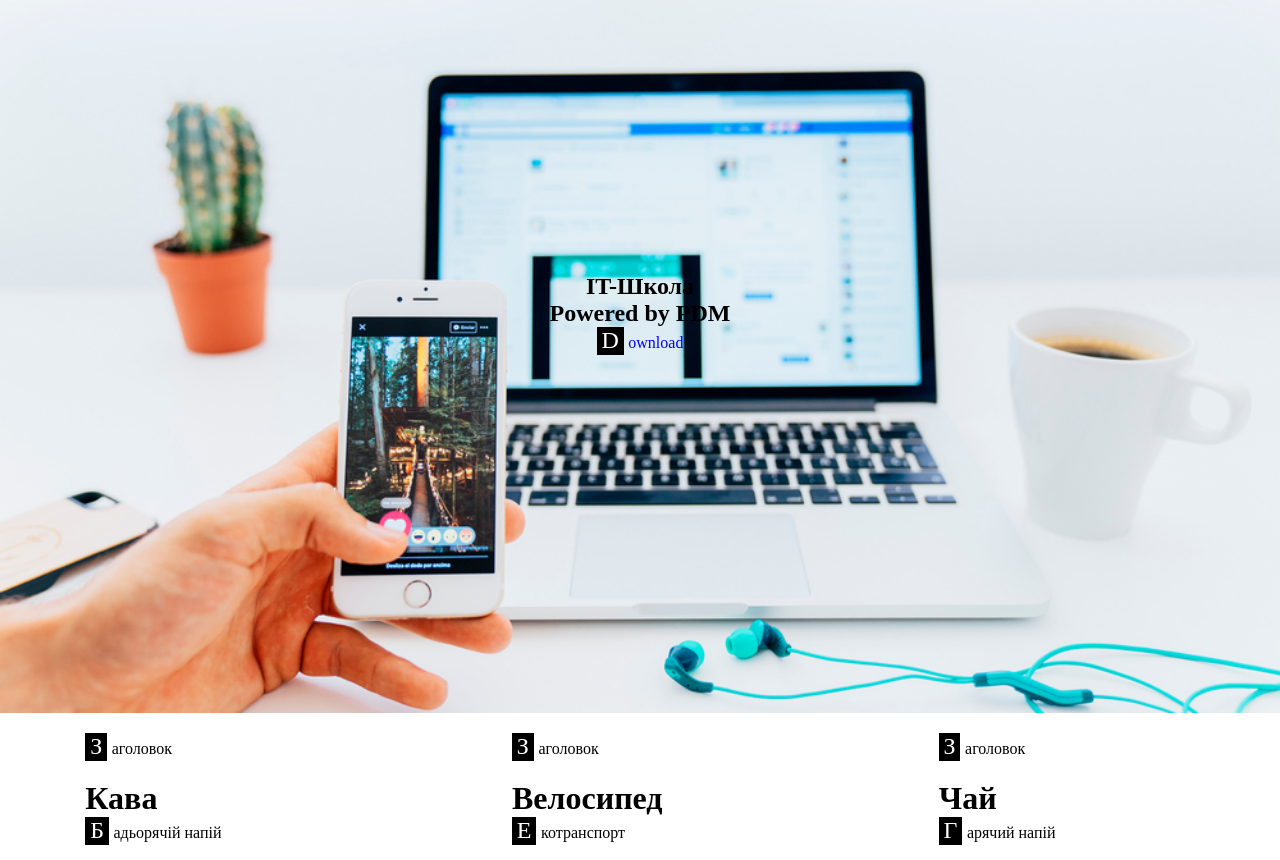
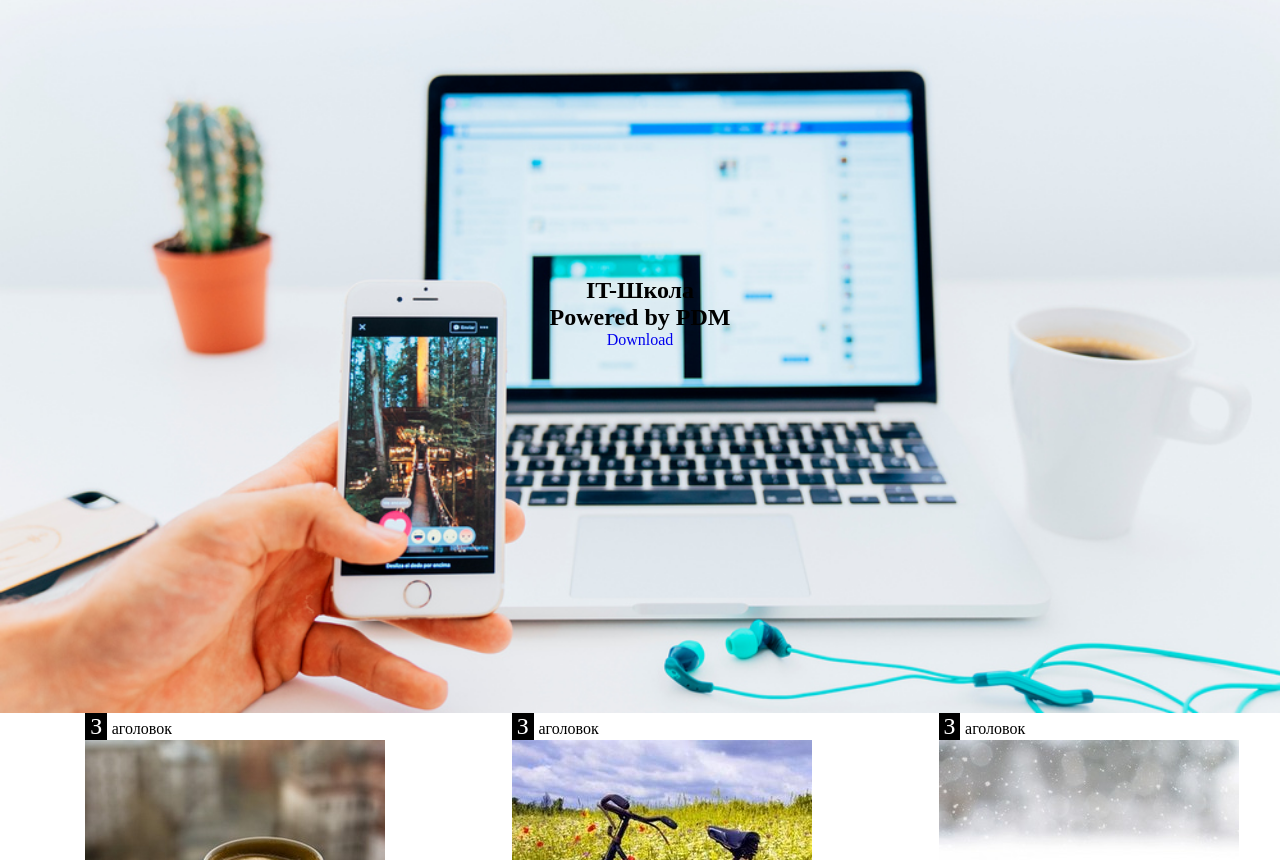
Before and after one commit to Denis6435/Project_1, a plain HTML site: page index.html in a window 1280 px wide. Shown: the part 87-947 px from the top of the page. Drawn offline with Linux system fonts and the light colour scheme.

Commit message:
Update style.css

```diff
--- a/style.css
+++ b/style.css
@@ -57,13 +57,226 @@ li {
 .box-box {
 	width: 20%;
 }
-p::first-letter {
+.abc::first-letter {
 	font-size: 1.5em;
 	background-color: #000;
 	color: #fff;
 	margin-right: 0.2em;
 	padding: 0 0.2em 0.1em
 }
-.box-box >p {
+.box-box >.cava1 {
 padding: 20px 0 20px 0;
 }
+
+
+.cava{
+	width: 300px;
+	height: 300px;
+	background-color: #C416D9;
+	color: #fff;
+	display: flex;
+	align-items: center;
+	text-align: center;
+	position: relative;
+	justify-content: center;
+}
+
+.cava .cava2{
+	transition: 0.2s;
+	transform: translateY(20px);
+
+}
+
+
+.cava .cava1{
+	transition: 0.2s;
+	transform: translateY(-20px);
+	opacity: 0;
+	visibility: hidden;
+}
+.cava:before{
+	content: '';
+	position: absolute;
+	top: 5%;
+	right: 5%;
+	bottom: 5%;
+	left: 5%;
+	border-top: solid 2px;
+	border-bottom: solid 2px;
+	transition: 0.2s;
+	transform: scaleX(0);
+}
+
+.cava:after{
+	content: '';
+	position: absolute;
+	top: 5%;
+	right: 5%;
+	bottom: 5%;
+	left: 5%;
+	border-right: solid 2px;
+	border-left: solid 2px;
+	transition: 0.2s;
+	transform: scaleY(0);
+}
+
+
+.cava:hover:before,
+.cava:hover:after{
+	transform: scale(1);
+}
+.cava:hover .cava2,
+.cava:hover .cava1{
+	transform: translateY(0);
+	opacity: 1;
+	visibility: visible;
+}
+
+.cava {
+	background-image: url(img/img1.jpg);
+}
+
+.box-box >.velo1 {
+padding: 20px 0 20px 0;
+}
+
+.velo{
+	width: 300px;
+	height: 300px;
+	background-color: #C416D9;
+	color: #fff;
+	display: flex;
+	align-items: center;
+	text-align: center;
+	position: relative;
+	justify-content: center;
+}
+
+.velo .velo2{
+	transition: 0.2s;
+	transform: translateY(20px);
+
+}
+
+
+.velo .velo1{
+	transition: 0.2s;
+	transform: translateY(-20px);
+	opacity: 0;
+	visibility: hidden;
+}
+.velo:before{
+	content: '';
+	position: absolute;
+	top: 5%;
+	right: 5%;
+	bottom: 5%;
+	left: 5%;
+	border-top: solid 2px;
+	border-bottom: solid 2px;
+	transition: 0.2s;
+	transform: scaleX(0);
+}
+
+.velo:after{
+	content: '';
+	position: absolute;
+	top: 5%;
+	right: 5%;
+	bottom: 5%;
+	left: 5%;
+	border-right: solid 2px;
+	border-left: solid 2px;
+	transition: 0.2s;
+	transform: scaleY(0);
+}
+
+
+.velo:hover:before,
+.velo:hover:after{
+	transform: scale(1);
+}
+
+.velo:hover .velo2,
+.velo:hover .velo1{
+	transform: translateY(0);
+	opacity: 1;
+	visibility: visible;
+}
+
+.velo {
+	background-image: url(img/img2.jpg);
+}
+
+
+.box-box >.chai1 {
+padding: 20px 0 20px 0;
+}
+
+.chai{
+	width: 300px;
+	height: 300px;
+	background-color: #C416D9;
+	color: #fff;
+	display: flex;
+	align-items: center;
+	text-align: center;
+	position: relative;
+	justify-content: center;
+}
+
+.chai .chai2{
+	transition: 0.2s;
+	transform: translateY(20px);
+
+}
+
+
+.chai .chai1{
+	transition: 0.2s;
+	transform: translateY(-20px);
+	opacity: 0;
+	visibility: hidden;
+}
+.chai:before{
+	content: '';
+	position: absolute;
+	top: 5%;
+	right: 5%;
+	bottom: 5%;
+	left: 5%;
+	border-top: solid 2px;
+	border-bottom: solid 2px;
+	transition: 0.2s;
+	transform: scaleX(0);
+}
+
+.chai:after{
+	content: '';
+	position: absolute;
+	top: 5%;
+	right: 5%;
+	bottom: 5%;
+	left: 5%;
+	border-right: solid 2px;
+	border-left: solid 2px;
+	transition: 0.2s;
+	transform: scaleY(0);
+}
+
+
+.chai:hover:before,
+.chai:hover:after{
+	transform: scale(1);
+}
+
+.chai:hover .chai2,
+.chai:hover .chai1{
+	transform: translateY(0);
+	opacity: 1;
+	visibility: visible;
+}
+
+.chai {
+	background-image: url(img/cup1.jpg);
+}
```
